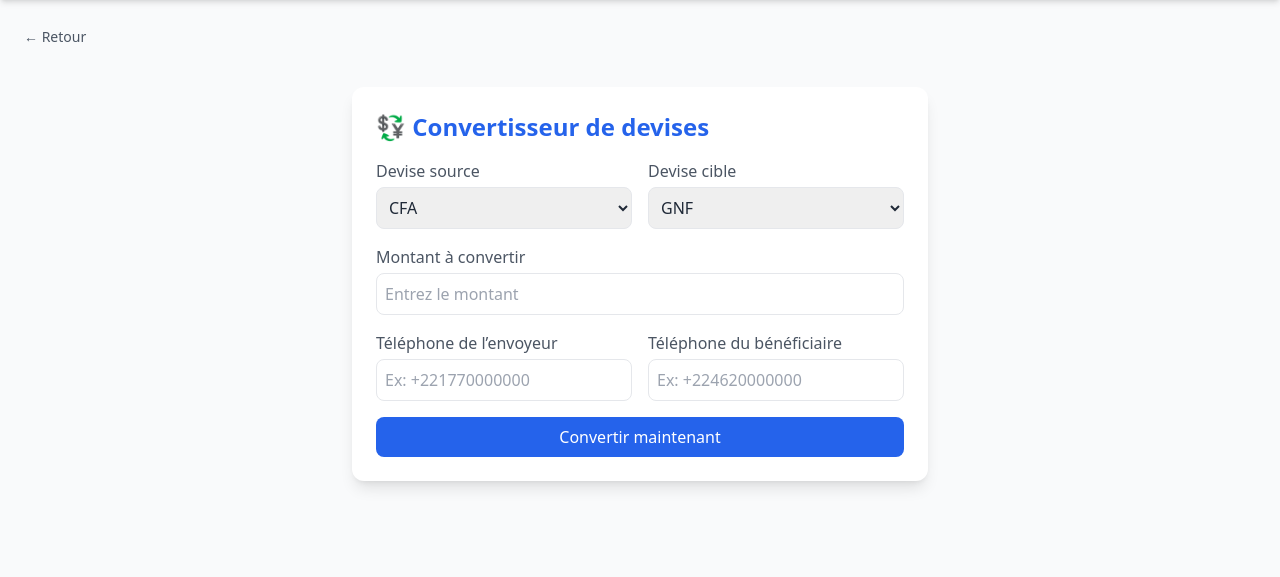
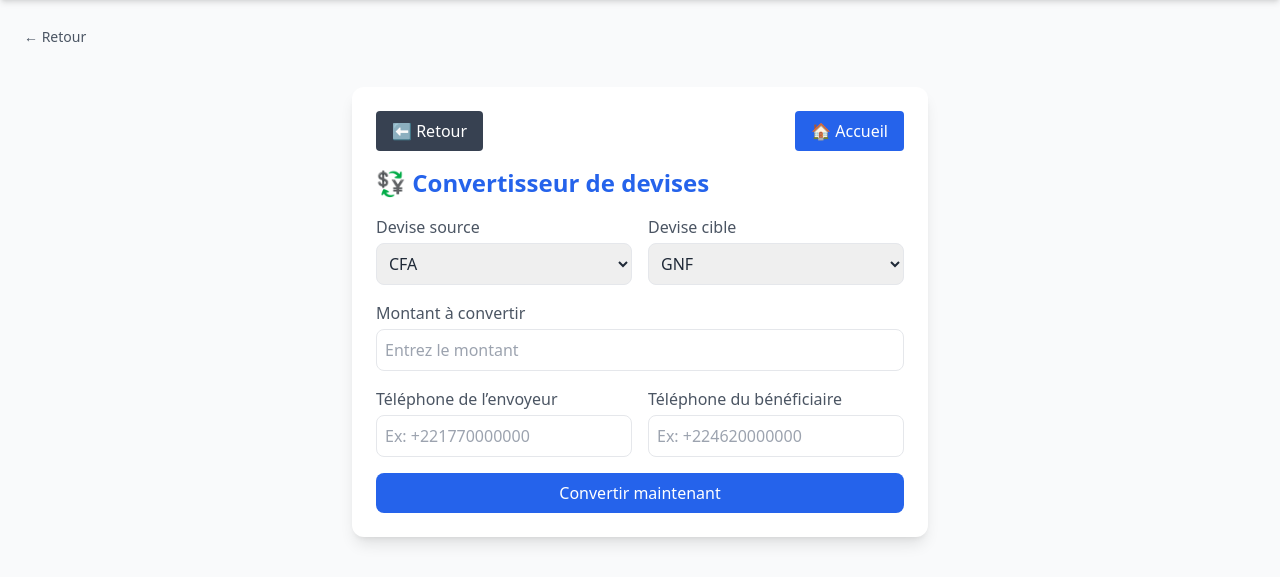
Before and after one commit to AfricaChange/AfricaChange, a Flask app: page /conversion in a window 1280 px wide. Shown: the part 64-641 px from the top of the page. Run offline with Flask 3, Linux system fonts and the light colour scheme; data that the repository does not hold is empty; some libraries are stand-ins or nearby versions.

Commit message:
conversion.html

```diff
--- a/templates/conversion.html
+++ b/templates/conversion.html
@@ -1,17 +1,27 @@
 {% extends 'base.html' %}
-{% block back_button %}
-<a href="..." class="inline-flex items-center text-sm text-gray-600 hover:text-blue-700 mb-4">
-  ← Retour
-</a>
-{% endblock %}
 
 {% block content %}
 
 <div class="max-w-xl mx-auto bg-white shadow-lg rounded-xl p-6 mt-6">
+
+  <!-- Barre de navigation locale -->
+  <div class="flex flex-col sm:flex-row justify-between gap-3 mb-4">
+    <a href="{{ url_for('auth.tableau_de_bord') }}"
+       class="bg-gray-700 text-white px-4 py-2 rounded text-center hover:bg-gray-800 transition">
+      ⬅ Retour
+    </a>
+
+    <a href="{{ url_for('main.accueil') }}"
+       class="bg-blue-600 text-white px-4 py-2 rounded text-center hover:bg-blue-700 transition">
+      🏠 Accueil
+    </a>
+  </div>
+
   <h2 class="text-2xl font-bold text-blue-600 mb-4">💱 Convertisseur de devises</h2>
 
   <form method="POST" class="space-y-4">
     <input type="hidden" name="csrf_token" value="{{ csrf_token() }}">
+
     <div class="grid grid-cols-2 gap-4">
       <div>
         <label class="block text-gray-600 mb-1">Devise source</label>
@@ -56,7 +66,8 @@
     <p class="text-xl font-bold text-green-600">
       {{ montant_converti | round(2) }} {{ request.form['to_currency'] }}
     </p>
-    <p class="text-gray-500 mt-1">Taux appliqué :
+    <p class="text-gray-500 mt-1">
+      Taux appliqué :
       {% if request.form['from_currency'] == 'CFA' %}
         1 CFA = {{ taux_cfa_gnf.rate }} GNF
       {% else %}
@@ -64,21 +75,8 @@
       {% endif %}
     </p>
   </div>
-  <div class="flex justify-between mt-6">
+  {% endif %}
 
-    <a href="{{ url_for('auth.tableau_de_bord') }}"
-       class="bg-gray-700 text-white px-4 py-2 rounded hover:bg-gray-800 transition">
-        ⬅ Retour
-    </a>
-
-    <a href="{{ url_for('main.accueil') }}"
-       class="bg-blue-600 text-white px-4 py-2 rounded hover:bg-blue-700 transition">
-       🏠 Accueil
-    </a>
-
-  </div>
-
-  {% endif %}
 </div>
 
 {% endblock %}
```
